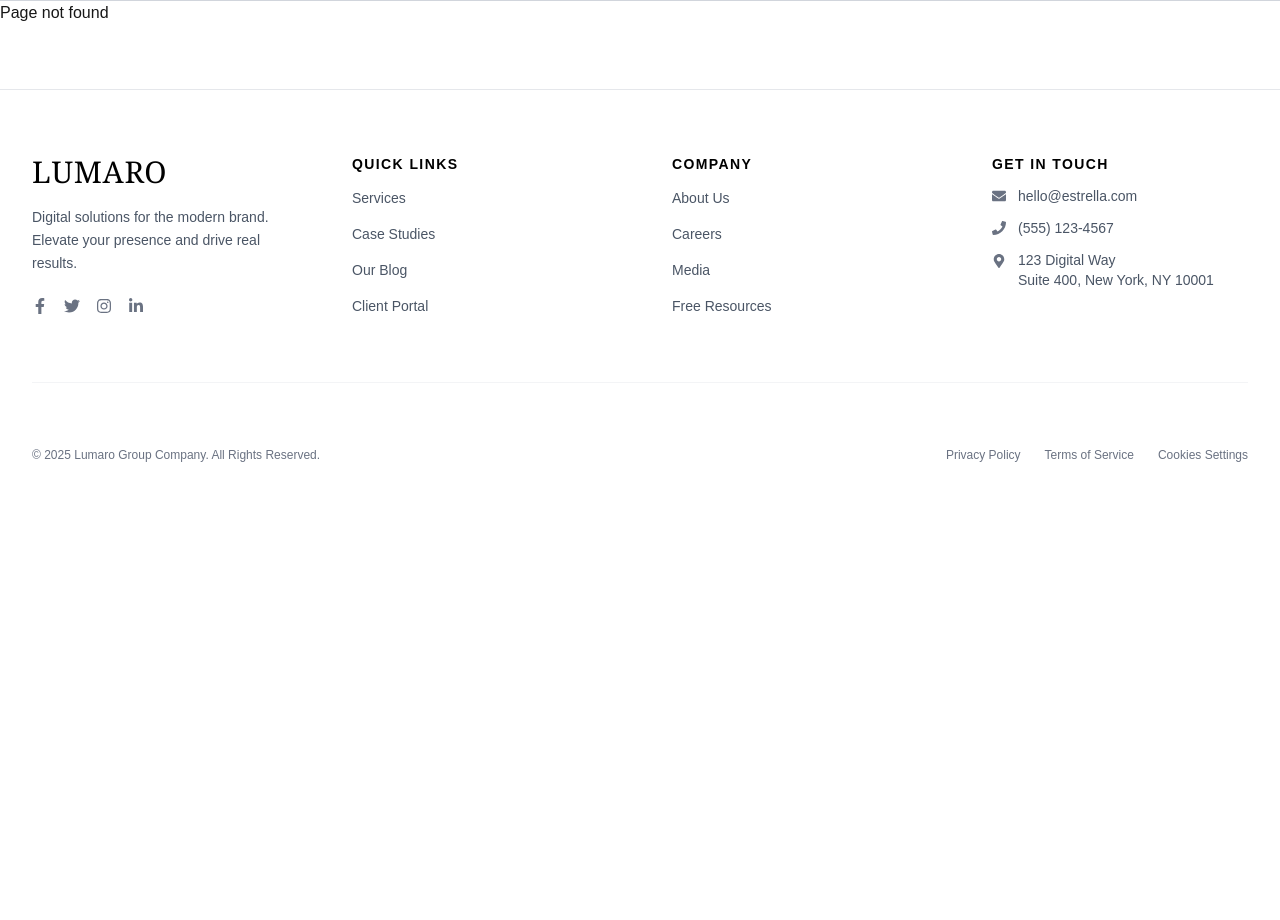
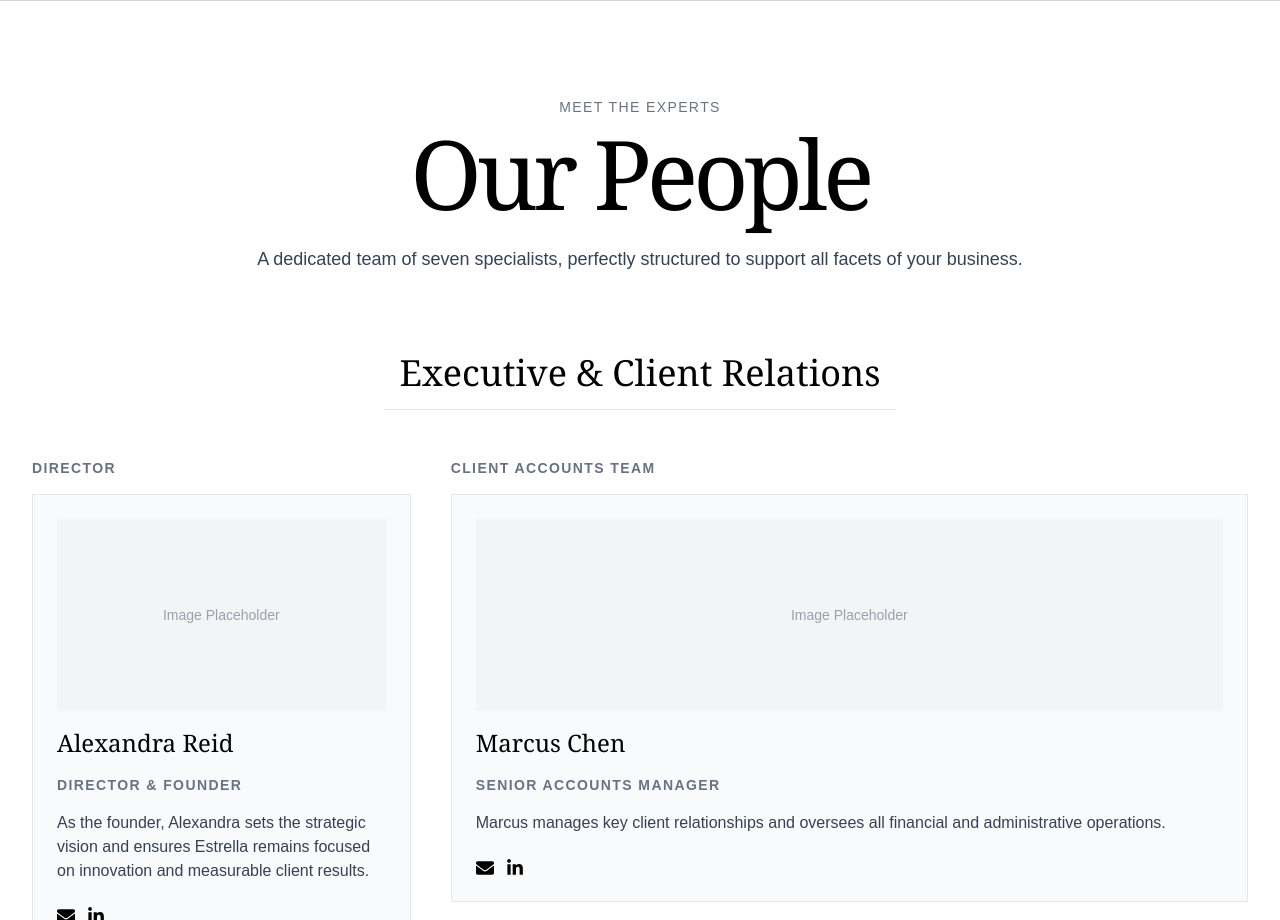
Before and after one commit to InolofatsengMotloba/lumaro-website, a Next.js app: page /team in a window 1280 px wide. Before the commit this address had no page. Shown: the part 180-1100 px from the top of the page. Before the commit the page ends 800 px from the top, so only its background shows below. Built offline with nearby package versions, Linux system fonts and the light colour scheme.

Commit message:
Add team members page

```diff
--- /dev/null
+++ b/app/team/page.js
@@ -0,0 +1,262 @@
+import React from "react";
+import {
+  FaLinkedinIn,
+  FaEnvelope,
+  FaUserTie,
+  FaLaptopCode,
+  FaChartLine,
+} from "react-icons/fa";
+import Link from "next/link";
+
+// --- TEAM DATA ---
+const teamMembers = [
+  // 1. Director (Top Level)
+  {
+    name: "Alexandra Reid",
+    title: "Director & Founder",
+    department: "Executive Leadership",
+    bio: "As the founder, Alexandra sets the strategic vision and ensures Estrella remains focused on innovation and measurable client results.",
+    image: "/images/alexandra_reid.jpg",
+    linkedin: "#",
+    email: "alexandra.reid@estrella.com",
+  },
+  // 2. Accounts Manager (Team Lead 1)
+  {
+    name: "Marcus Chen",
+    title: "Senior Accounts Manager",
+    department: "Client Relations & Finance",
+    bio: "Marcus manages key client relationships and oversees all financial and administrative operations.",
+    image: "/images/marcus_chen.jpg",
+    linkedin: "#",
+    email: "marcus.chen@estrella.com",
+  },
+  // 3. IT Manager (Team Lead 2)
+  {
+    name: "Ethan Miller",
+    title: "IT & Infrastructure Manager",
+    department: "Technical & Systems Support",
+    bio: "Ethan is responsible for all technical infrastructure, security, and internal system efficiency.",
+    image: "/images/ethan_miller.jpg",
+    linkedin: "#",
+    email: "ethan.miller@estrella.com",
+  },
+  // 4. Receptionist (Under Accounts Manager)
+  {
+    name: "Sarah Jones",
+    title: "Client Receptionist",
+    department: "Client Relations & Finance",
+    bio: "Sarah is the welcoming face and first point of contact, ensuring a smooth experience for all visitors and calls.",
+    image: "/images/sarah_jones.jpg",
+    linkedin: "#",
+    email: "sarah.jones@estrella.com",
+  },
+  // 5. Admin (Under Accounts Manager)
+  {
+    name: "Leo Hayes",
+    title: "Office Administrator",
+    department: "Client Relations & Finance",
+    bio: "Leo handles scheduling, vendor management, and maintains the smooth daily operation of the office.",
+    image: "/images/leo_hayes.jpg",
+    linkedin: "#",
+    email: "leo.hayes@estrella.com",
+  },
+  // 6. Branding/Printing (Under IT Manager)
+  {
+    name: "Chloe Davis",
+    title: "Branding & Print Coordinator",
+    department: "Marketing Support",
+    bio: "Chloe handles all internal and external branding materials, including physical assets and print production.",
+    image: "/images/chloe_davis.jpg",
+    linkedin: "#",
+    email: "chloe.davis@estrella.com",
+  },
+  // 7. Intern (Under IT Manager)
+  {
+    name: "Mia Rodriguez",
+    title: "Technical Intern",
+    department: "Technical & Systems Support",
+    bio: "Mia supports the IT team with system maintenance and assists with new hardware deployment projects.",
+    image: "/images/mia_rodriguez.jpg",
+    linkedin: "#",
+    email: "mia.rodriguez@estrella.com",
+  },
+];
+
+// --- UTILITY FUNCTIONS FOR TEAM STRUCTURE ---
+const getDirector = () => teamMembers.find((m) => m.title.includes("Director"));
+const getAccountsManager = () =>
+  teamMembers.find((m) => m.title.includes("Accounts Manager"));
+const getAccountsSubordinates = () =>
+  teamMembers.filter(
+    (m) => m.title.includes("Receptionist") || m.title.includes("Administrator")
+  );
+const getITManager = () =>
+  teamMembers.find((m) => m.title.includes("IT & Infrastructure Manager"));
+const getITSubordinates = () =>
+  teamMembers.filter(
+    (m) => m.title.includes("Branding") || m.title.includes("Intern")
+  );
+
+// --- COMPONENTS ---
+
+// Component for a Team Member Card
+const MemberCard = ({ member, isLead = false }) => (
+  <div
+    className={`space-y-4 p-6 ${
+      isLead
+        ? "bg-gray-50 border border-gray-200"
+        : "bg-white border-b border-gray-100"
+    }`}
+  >
+    {/* Placeholder for Image (Replace with actual image component if available) */}
+    <div className="w-full h-48 bg-gray-100 mb-4 flex items-center justify-center overflow-hidden">
+      <span className="text-gray-400 text-sm">Image Placeholder</span>
+    </div>
+
+    <h3
+      className={`text-2xl font-serif text-black ${
+        isLead ? "font-medium" : "font-light"
+      }`}
+    >
+      {member.name}
+    </h3>
+    <p className="text-sm font-semibold uppercase tracking-widest text-gray-500">
+      {member.title}
+    </p>
+    <p className="text-base text-gray-700">{member.bio}</p>
+
+    {/* Social Links */}
+    <div className="flex space-x-3 pt-2">
+      <a
+        href={`mailto:${member.email}`}
+        className="text-black hover:text-gray-700 transition-colors duration-200"
+      >
+        <FaEnvelope size={18} />
+      </a>
+      <a
+        href={member.linkedin}
+        target="_blank"
+        rel="noopener noreferrer"
+        className="text-black hover:text-gray-700 transition-colors duration-200"
+      >
+        <FaLinkedinIn size={18} />
+      </a>
+    </div>
+  </div>
+);
+
+// --- MAIN PAGE COMPONENT ---
+
+export default function Team() {
+  const director = getDirector();
+  const accountsManager = getAccountsManager();
+  const accountsSubordinates = getAccountsSubordinates();
+  const ITManager = getITManager();
+  const ITSubordinates = getITSubordinates();
+
+  return (
+    <div className="min-h-screen bg-white">
+      <main className="max-w-7xl mx-auto py-16 px-8 lg:py-24">
+        {/* Hero Section */}
+        <div className="text-center mb-20">
+          <p className="text-sm font-light uppercase tracking-widest text-gray-500 mb-2">
+            Meet the Experts
+          </p>
+          <h1 className="text-6xl md:text-8xl font-serif font-light text-black tracking-tighter">
+            Our People
+          </h1>
+          <p className="mt-6 text-lg text-gray-700 max-w-3xl mx-auto">
+            A dedicated team of seven specialists, perfectly structured to
+            support all facets of your business.
+          </p>
+        </div>
+
+        {/* --- SECTION 1: EXECUTIVE & ACCOUNTS TEAM --- */}
+        <div className="mb-24">
+          <h2 className="text-4xl font-serif font-medium text-center text-black mb-12 border-b border-gray-200 pb-4 max-w-lg mx-auto">
+            Executive & Client Relations
+          </h2>
+
+          <div className="grid md:grid-cols-3 gap-10">
+            {/* Director (Prominent placement - Column 1) */}
+            <div className="md:col-span-1">
+              <h3 className="text-sm font-semibold uppercase tracking-widest text-gray-500 mb-4">
+                Director
+              </h3>
+              {director && <MemberCard member={director} isLead={true} />}
+            </div>
+
+            {/* Accounts Manager and Subordinates (Column 2 & 3) */}
+            <div className="md:col-span-2">
+              <h3 className="text-sm font-semibold uppercase tracking-widest text-gray-500 mb-4">
+                Client Accounts Team
+              </h3>
+
+              {/* Manager */}
+              <div className="mb-8">
+                {accountsManager && (
+                  <MemberCard member={accountsManager} isLead={true} />
+                )}
+              </div>
+
+              {/* Receptionist and Admin */}
+              <div className="grid sm:grid-cols-2 gap-10">
+                {accountsSubordinates.map((member) => (
+                  <MemberCard key={member.name} member={member} />
+                ))}
+              </div>
+            </div>
+          </div>
+        </div>
+
+        <hr />
+
+        {/* --- SECTION 2: IT & TECHNICAL SUPPORT TEAM --- */}
+        <div className="mb-24 pt-16">
+          <h2 className="text-4xl font-serif font-medium text-center text-black mb-12 border-b border-gray-200 pb-4 max-w-lg mx-auto">
+            Technical & Infrastructure Support
+          </h2>
+
+          <div className="grid md:grid-cols-2 gap-10">
+            {/* IT Manager (Team Lead) */}
+            <div>
+              <h3 className="text-sm font-semibold uppercase tracking-widest text-gray-500 mb-4">
+                IT Management
+              </h3>
+              {ITManager && <MemberCard member={ITManager} isLead={true} />}
+            </div>
+
+            {/* Subordinates (Branding/Printing & Intern) */}
+            <div className="space-y-10">
+              <h3 className="text-sm font-semibold uppercase tracking-widest text-gray-500 mb-4">
+                Specialists & Development
+              </h3>
+              <div className="grid sm:grid-cols-2 gap-10">
+                {ITSubordinates.map((member) => (
+                  <MemberCard key={member.name} member={member} />
+                ))}
+              </div>
+            </div>
+          </div>
+        </div>
+
+        {/* --- FINAL CTA (Consistent with other pages) --- */}
+        <div className="mt-20 text-center border-t border-gray-200 pt-12">
+          <h3 className="text-4xl font-serif font-light text-black mb-4">
+            Work With Our Specialists
+          </h3>
+          <p className="text-lg text-gray-700 mb-8">
+            Ready to partner with a dedicated team? Contact us to start your
+            project.
+          </p>
+          <Link
+            href="/contact"
+            className="inline-block py-3 px-8 text-sm font-semibold uppercase tracking-widest text-white bg-black hover:bg-gray-800 transition duration-300 border border-black"
+          >
+            START A CONSULTATION
+          </Link>
+        </div>
+      </main>
+    </div>
+  );
+}
```
